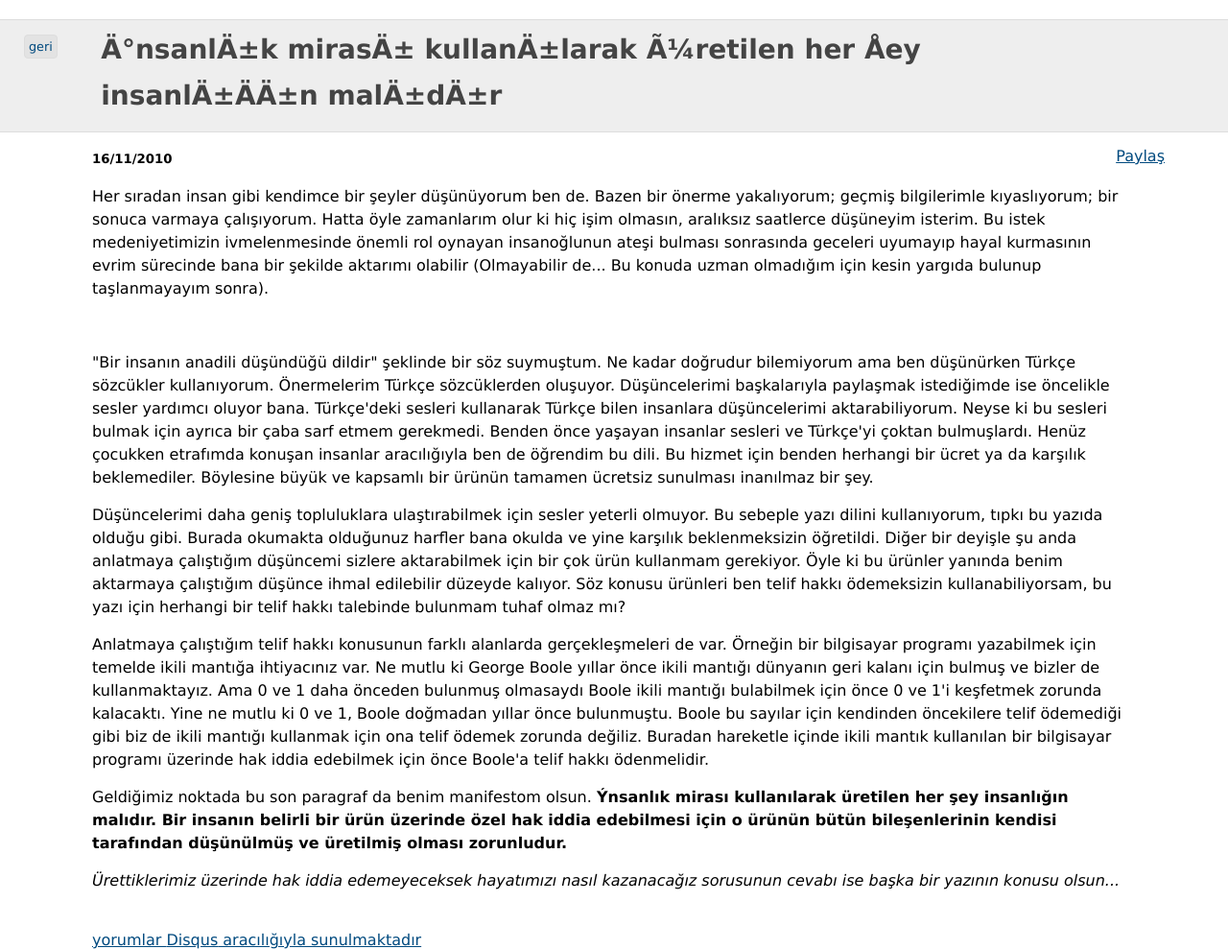
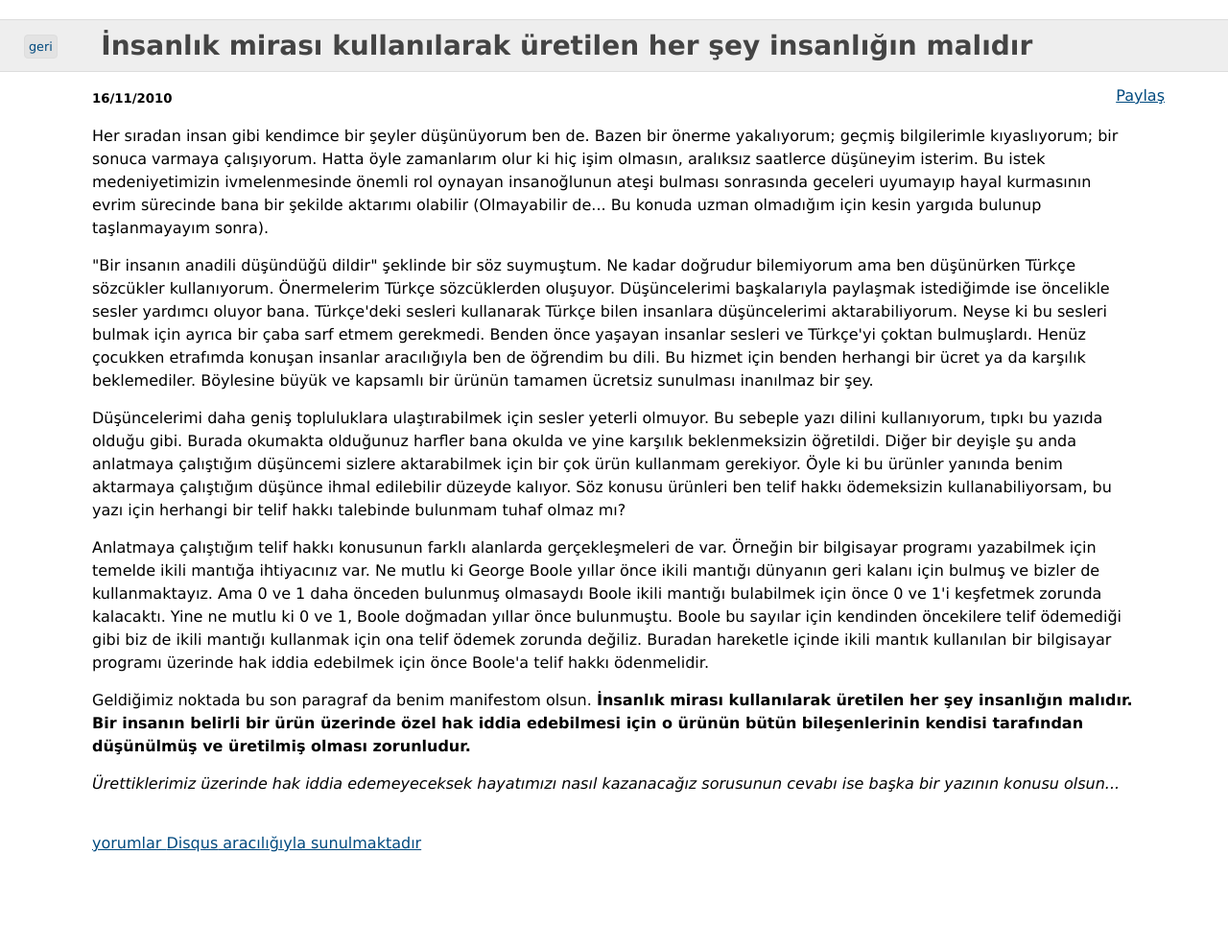
Before and after one commit to fehmicansaglam/fehmicansaglam.github.com, a Jekyll site: the page built from _posts/2010-11-16-insanlik-mirasi-kullanilarak-uretilen-her-sey-insanligin-malidir.html, in a window 1280 px wide. Shown: the whole page at 96% size. Built offline with Jekyll 4.4.1, drawn with Linux system fonts in a browser that asks for light colours; comment, search, counter and statistics services are not loaded; after the commit the page ends 900 px from its top, so only the background shows below that; some of the changed lines change nothing that is shown.

Commit message:
Fix post.

```diff
--- a/_posts/2010-11-16-ynsanlik-mirasi-kullanilarak-uretilen-her-sey-insanligin-malidir.html
+++ b/_posts/2010-11-16-insanlik-mirasi-kullanilarak-uretilen-her-sey-insanligin-malidir.html
@@ -1,30 +1,30 @@
 ---
-meta:
-  dsq_thread_id: "344981916"
-  _edit_last: "1"
-type: post
-title: "\xC4\xB0nsanl\xC4\xB1k miras\xC4\xB1 kullan\xC4\xB1larak \xC3\xBCretilen her \xC5\x9Fey insanl\xC4\xB1\xC4\x9F\xC4\xB1n mal\xC4\xB1d\xC4\xB1r"
-status: publish
+title: "İnsanlık mirası kullanılarak üretilen her şey insanlığın malıdır"
 layout: post
-published: true
-tags:
-- "canavar'\xC4\xB1n sesi radyosu"
+description: "İnsanlık mirası kullanılarak üretilen her şey insanlığın malıdır. Bir insanın belirli bir ürün üzerinde özel hak iddia edebilmesi için o ürünün bütün bileşenlerinin kendisi tarafından düşünülmüş ve üretilmiş olması zorunludur."
+keywords: manifesto
 ---
+
 <p>
 Her sıradan insan gibi kendimce bir şeyler düşünüyorum ben de. Bazen bir önerme yakalıyorum; geçmiş bilgilerimle kıyaslıyorum; bir sonuca varmaya çalışıyorum. Hatta öyle zamanlarım olur ki hiç işim olmasın, aralıksız saatlerce düşüneyim isterim. Bu istek medeniyetimizin ivmelenmesinde önemli rol oynayan insanoğlunun ateşi bulması sonrasında geceleri uyumayıp hayal kurmasının evrim sürecinde bana bir şekilde aktarımı olabilir (Olmayabilir de... Bu konuda uzman olmadığım için kesin yargıda bulunup taşlanmayayım sonra).
 </p>
-<br /><!--more--><br /><p>
+
+<p>
 "Bir insanın anadili düşündüğü dildir" şeklinde bir söz suymuştum. Ne kadar doğrudur bilemiyorum ama ben düşünürken Türkçe sözcükler kullanıyorum. Önermelerim Türkçe sözcüklerden oluşuyor. Düşüncelerimi başkalarıyla paylaşmak istediğimde ise öncelikle sesler yardımcı oluyor bana. Türkçe'deki sesleri kullanarak Türkçe bilen insanlara düşüncelerimi aktarabiliyorum. Neyse ki bu sesleri bulmak için ayrıca bir çaba sarf etmem gerekmedi. Benden önce yaşayan insanlar sesleri ve Türkçe'yi çoktan bulmuşlardı. Henüz çocukken etrafımda konuşan insanlar aracılığıyla ben de öğrendim bu dili. Bu hizmet için benden herhangi bir ücret ya da karşılık beklemediler. Böylesine büyük ve kapsamlı bir ürünün tamamen ücretsiz sunulması inanılmaz bir şey.
 </p>
+
 <p>
 Düşüncelerimi daha geniş topluluklara ulaştırabilmek için sesler yeterli olmuyor. Bu sebeple yazı dilini kullanıyorum, tıpkı bu yazıda olduğu gibi. Burada okumakta olduğunuz harfler bana okulda ve yine karşılık beklenmeksizin öğretildi. Diğer bir deyişle şu anda anlatmaya çalıştığım düşüncemi sizlere aktarabilmek için bir çok ürün kullanmam gerekiyor. Öyle ki bu ürünler yanında benim aktarmaya çalıştığım düşünce ihmal edilebilir düzeyde kalıyor. Söz konusu ürünleri ben telif hakkı ödemeksizin kullanabiliyorsam, bu yazı için herhangi bir telif hakkı talebinde bulunmam tuhaf olmaz mı?
 </p>
+
 <p>
 Anlatmaya çalıştığım telif hakkı konusunun farklı alanlarda gerçekleşmeleri de var. Örneğin bir bilgisayar programı yazabilmek için temelde ikili mantığa ihtiyacınız var. Ne mutlu ki George Boole yıllar önce ikili mantığı dünyanın geri kalanı için bulmuş ve bizler de kullanmaktayız. Ama 0 ve 1 daha önceden bulunmuş olmasaydı Boole ikili mantığı bulabilmek için önce 0 ve 1'i keşfetmek zorunda kalacaktı. Yine ne mutlu ki 0 ve 1, Boole doğmadan yıllar önce bulunmuştu. Boole bu sayılar için kendinden öncekilere telif ödemediği gibi biz de ikili mantığı kullanmak için ona telif ödemek zorunda değiliz. Buradan hareketle içinde ikili mantık kullanılan bir bilgisayar programı üzerinde hak iddia edebilmek için önce Boole'a telif hakkı ödenmelidir.
 </p>
+
 <p>
-Geldiğimiz noktada bu son paragraf da benim manifestom olsun. <b>Ýnsanlık mirası kullanılarak üretilen her şey insanlığın malıdır. Bir insanın belirli bir ürün üzerinde özel hak iddia edebilmesi için o ürünün bütün bileşenlerinin kendisi tarafından düşünülmüş ve üretilmiş olması zorunludur.</b>
+Geldiğimiz noktada bu son paragraf da benim manifestom olsun. <b>İnsanlık mirası kullanılarak üretilen her şey insanlığın malıdır. Bir insanın belirli bir ürün üzerinde özel hak iddia edebilmesi için o ürünün bütün bileşenlerinin kendisi tarafından düşünülmüş ve üretilmiş olması zorunludur.</b>
 </p>
+
 <p>
 <i>Ürettiklerimiz üzerinde hak iddia edemeyeceksek hayatımızı nasıl kazanacağız sorusunun cevabı ise başka bir yazının konusu olsun...</i>
 </p>
```
